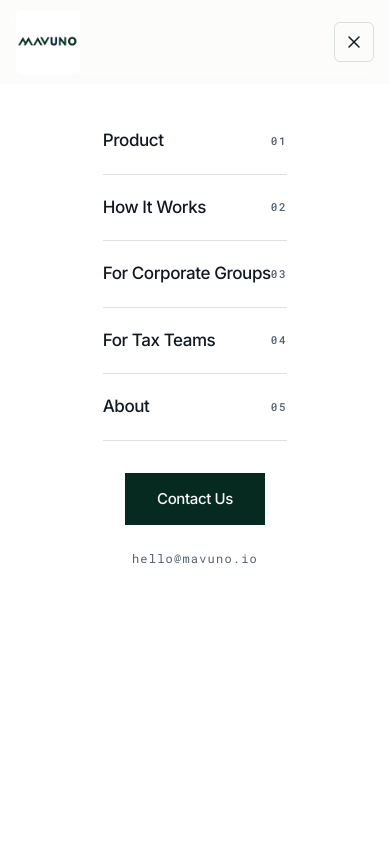
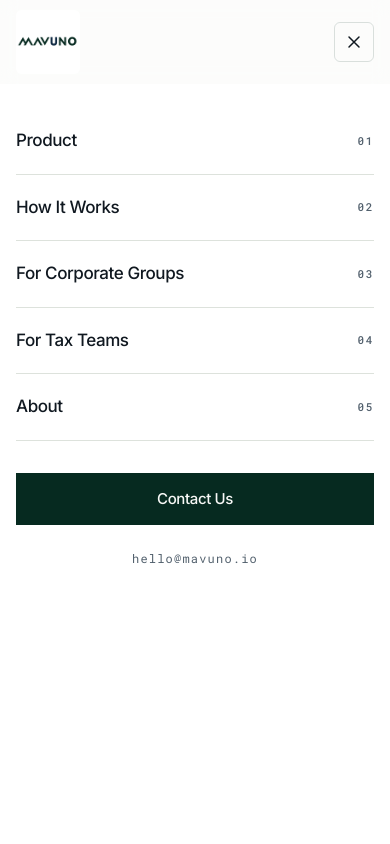
Before and after one commit to Mozisha/Mavuno, a React (Vite) app: page / in a window 390 px wide. Both pictures are taken after a click on the button "Open menu". Shown: the top 844 px of the page. Built offline with nearby package versions, Linux system fonts and the light colour scheme.

Commit message:
Spread mobile menu labels and numbers across full width

```diff
--- a/src/components/Navbar.jsx
+++ b/src/components/Navbar.jsx
@@ -115,7 +115,7 @@
             : "invisible pointer-events-none opacity-0"
         }`}
       >
-        <div className="flex h-full flex-col overflow-y-auto pt-6 pb-10">
+        <div className="h-full overflow-y-auto pt-6 pb-10">
           <div className="container-x">
             <div className="flex flex-col divide-y divide-line border-b border-line">
               {navItems.map((item, i) => (
```
